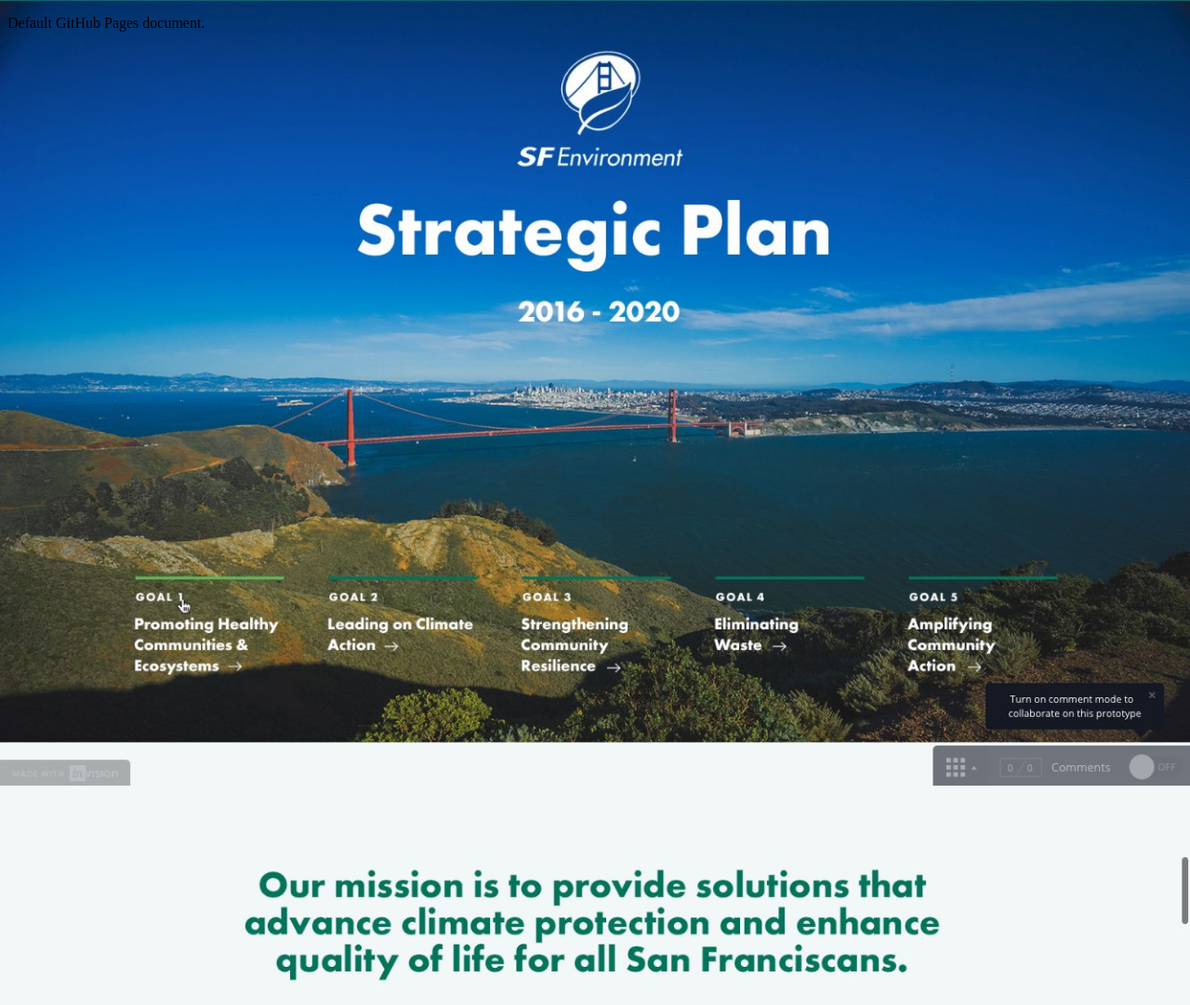
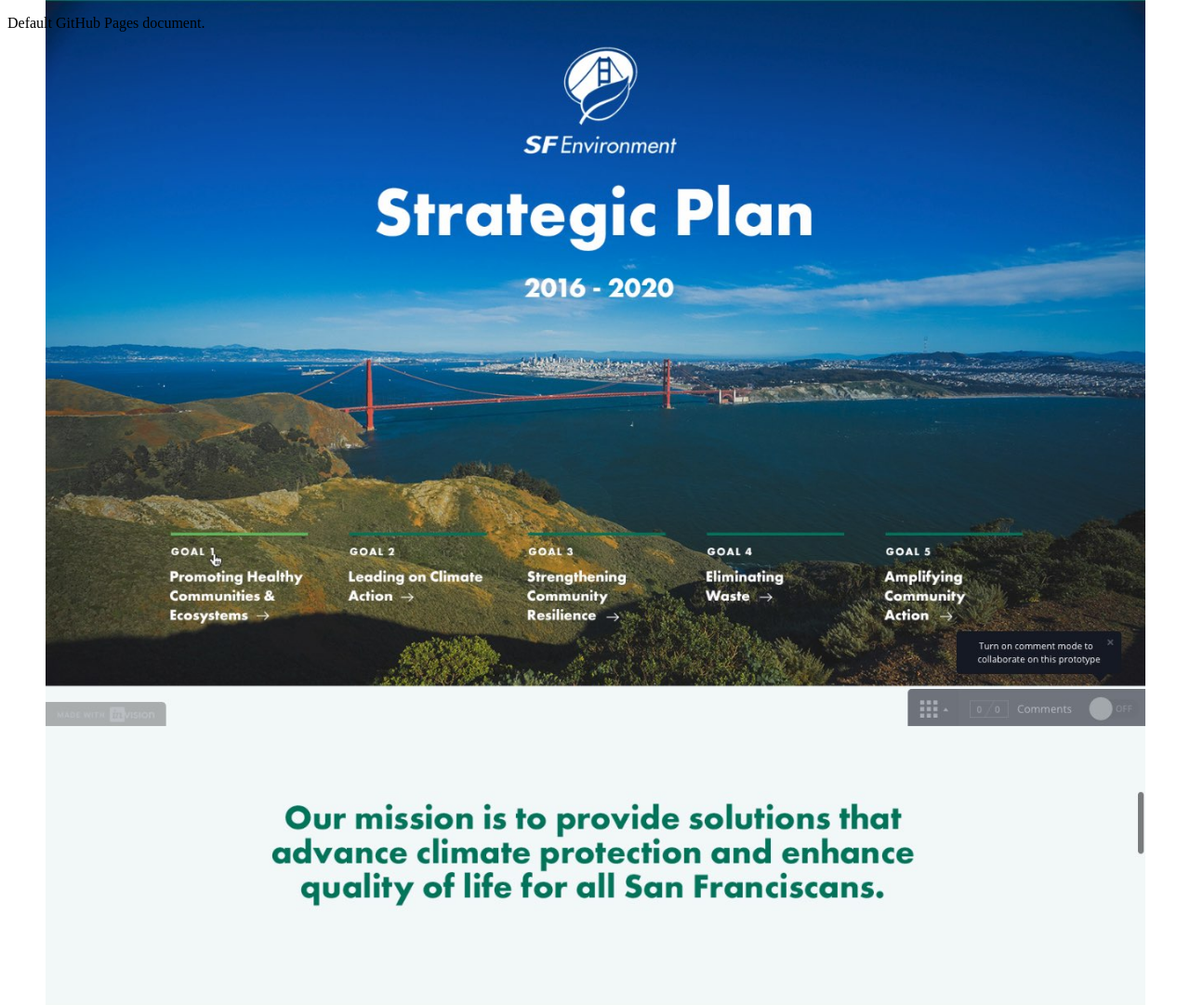
Before and after one commit to SFDepartmentoftheEnvironment/strategic-plan-2016-2020, a plain HTML site: page index.html in a window 1280 px wide. Shown: the top 1081 px of the page at 93% size. Drawn offline with Linux system fonts and the light colour scheme.

Commit message:
Adjust background img

```diff
--- a/index.html
+++ b/index.html
@@ -8,7 +8,7 @@
 <style>
 	body {
 		background: url("assets/images/sfestragicplan_large.jpg");
-		height: 800vh;
+		height: 4000px;
 		background-repeat:no-repeat;
 		background-position: top center;
 		background-size: contain;
```
